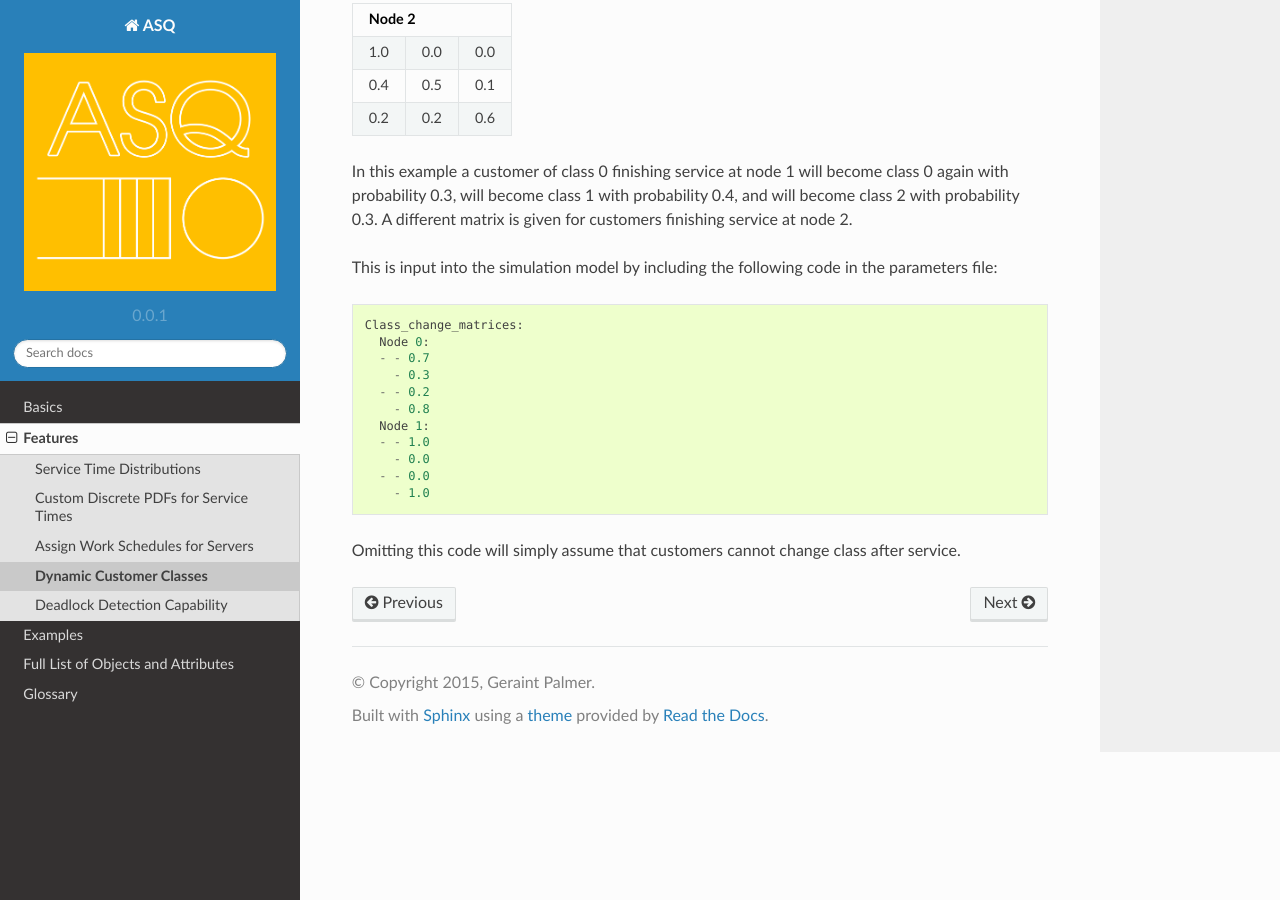
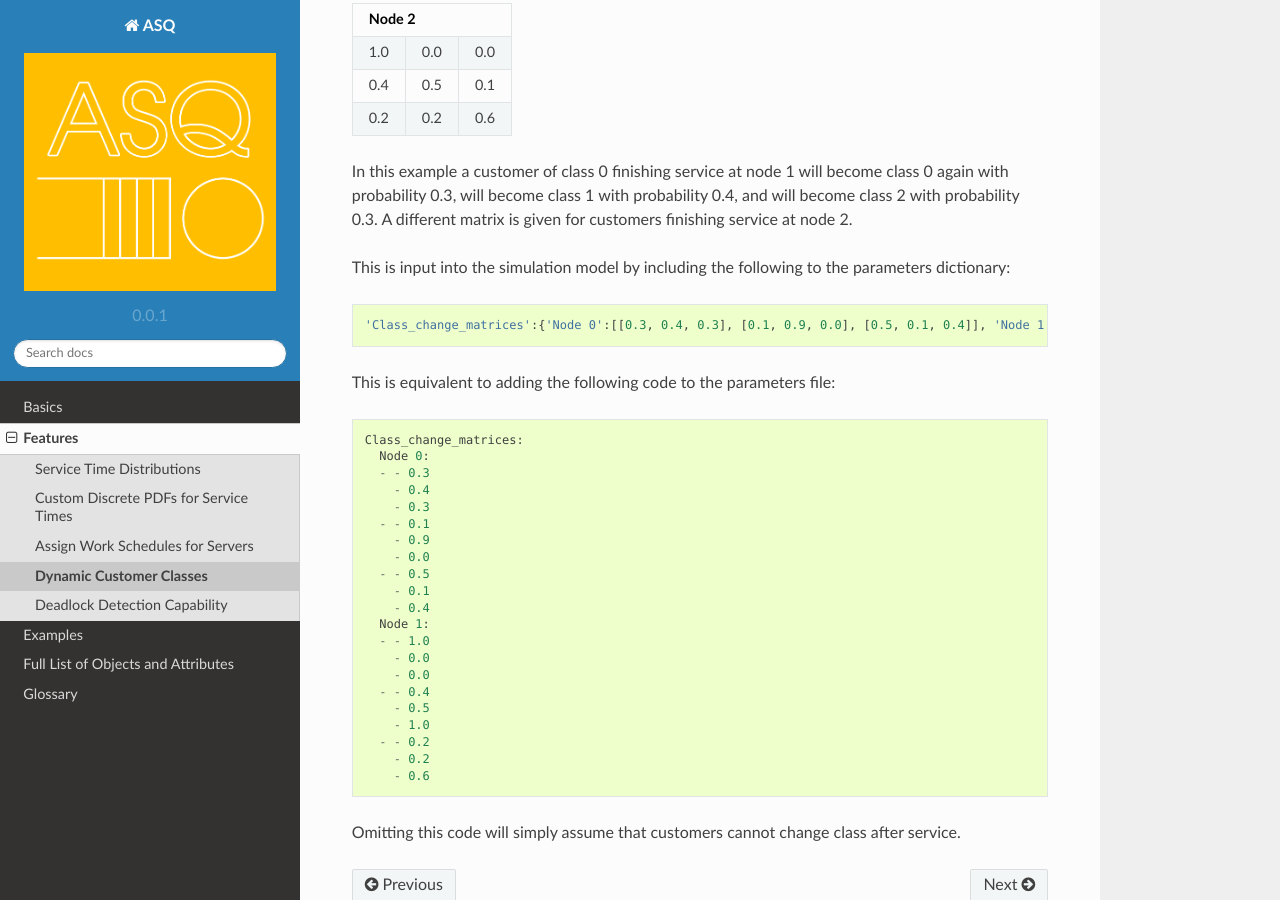
Before and after one commit to CiwPython/Ciw, a Sphinx documentation site: the page built from docs/Features/dynamic_classes.rst, in a window 1280 px wide and 900 px high, scrolled down 459 px. Built offline with Sphinx 7.4.7 and the Read the Docs theme 2.0.0, drawn with Linux system fonts in a browser that asks for light colours.

Commit message:
adding dictionary parameters to Features

```diff
--- a/docs/Features/dynamic_classes.rst
+++ b/docs/Features/dynamic_classes.rst
@@ -30,18 +30,32 @@ Below is an example of a class change matrix for a given node:
 
 In this example a customer of class 0 finishing service at node 1 will become class 0 again with probability 0.3, will become class 1 with probability 0.4, and will become class 2 with probability 0.3. A different matrix is given for customers finishing service at node 2.
 
-This is input into the simulation model by including the following code in the parameters file::
+This is input into the simulation model by including the following to the parameters dictionary::
+
+    'Class_change_matrices':{'Node 0':[[0.3, 0.4, 0.3], [0.1, 0.9, 0.0], [0.5, 0.1, 0.4]], 'Node 1':[[1.0, 0.0, 0.0], [0.4, 0.5, 0.1], [0.2, 0.2, 0.6]]}
+
+This is equivalent to adding the following code to the parameters file::
 
     Class_change_matrices:
       Node 0:
-      - - 0.7
+      - - 0.3
+        - 0.4
         - 0.3
-      - - 0.2
-        - 0.8
+      - - 0.1
+        - 0.9
+        - 0.0
+      - - 0.5
+        - 0.1
+        - 0.4
       Node 1:
       - - 1.0
         - 0.0
-      - - 0.0
+        - 0.0
+      - - 0.4
+        - 0.5
         - 1.0
+      - - 0.2
+        - 0.2
+        - 0.6
 
 Omitting this code will simply assume that customers cannot change class after service.
```
Also changed, not shown: docs/Features/custom_dists.rst (+10 -1 lines), docs/Features/server_schedules.rst (+12 -0 lines).
